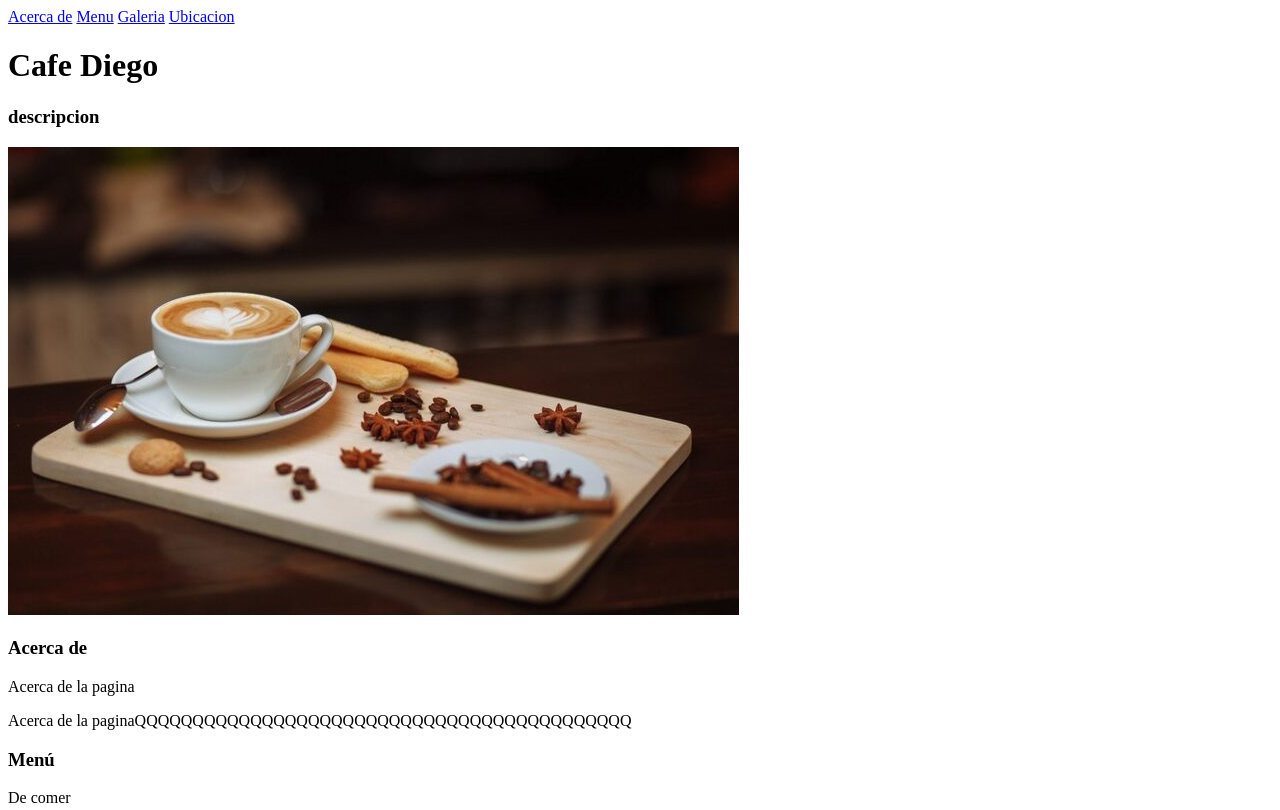
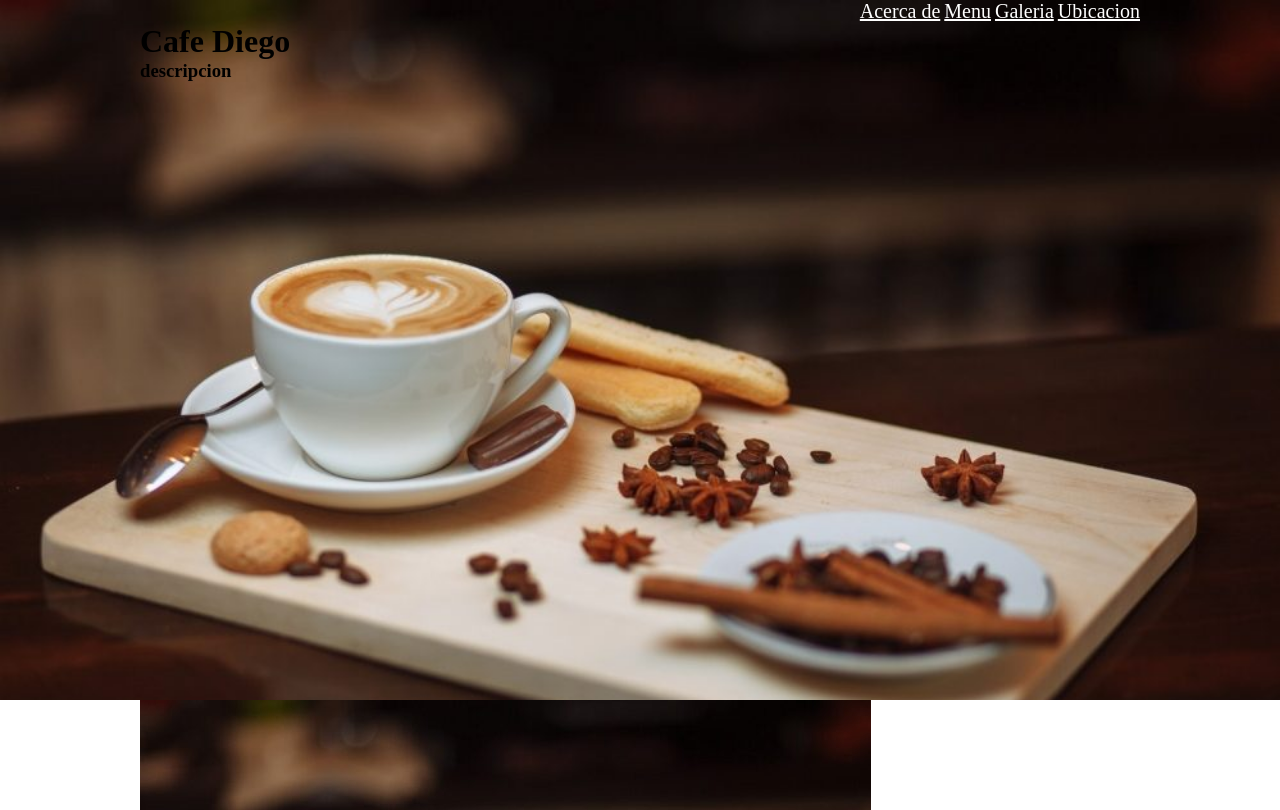
Before and after one commit to diego0604/-PRACTICA-cafe, a plain HTML site: page index.html in a window 1280 px wide. Shown: the top 810 px of the page. Drawn offline with Linux system fonts and the light colour scheme.

Commit message:
add styles

```diff
--- a/index.html
+++ b/index.html
@@ -5,21 +5,21 @@
     <meta http-equiv="X-UA-Compatible" content="IE=edge">
     <meta name="viewport" content="width=device-width, initial-scale=1.0">
     <title>Document</title>
-    <link rel="stylesheet" href="css/style.css">
+    <link rel="stylesheet" href="style.css">
 </head>
 <body>
     <header>
-        <div class="container">
+        <div class="contenedor">
             <nav class="menu">
                 <a href="#acerca-de" class="btn-acerca-de">Acerca de</a>
                 <a href="#" class="btn-menu">Menu</a>
                 <a href="#" class="btn-galeria">Galeria</a>
                 <a href="#" class="btn-ubicacion">Ubicacion</a>
             </nav>
-        </div>
-        <div class="textos">
-            <h1 class="nombre">Cafe <span>Diego</span></h1>
-            <h3>descripcion</h3>
+            <div class="textos">
+                <h1 class="nombre">Cafe <span>Diego</span></h1>
+                <h3>descripcion</h3>
+            </div>
         </div>
     </header>
     <section class="main">
--- a/style.css
+++ b/style.css
@@ -0,0 +1,51 @@
+* {
+    margin: 0;
+    padding: 0;
+    -webkit-box-sizing: border-box;
+    -moz-box-sizing: border-box;
+    box-sizing: border-box;
+}
+
+body{
+    font-size: 16px;
+}
+
+.contenedor{
+    width: 90%;
+    max-width: 1000px;
+    margin: auto;
+    overflow: hidden;
+
+}
+
+/* header ---------------------------------*/
+
+header {
+    width: 100%;
+    background: url(img/background.jpg) rgb(46, 37, 37);
+    background-size: cover;
+    background-attachment: fixed;
+    background-position: center 0;
+
+
+}
+
+header .contenedor{
+    position: relative;
+    height: 700px;
+}
+
+header .menu{
+    width: 100%;
+    text-align: right;
+
+
+}
+
+header .menu a{
+    color: #fff;
+    font-size: 20px;
+    font-weight: 300;
+    display: inline-block;
+
+}
```
Also changed, not shown: img/background.jpg (added).
